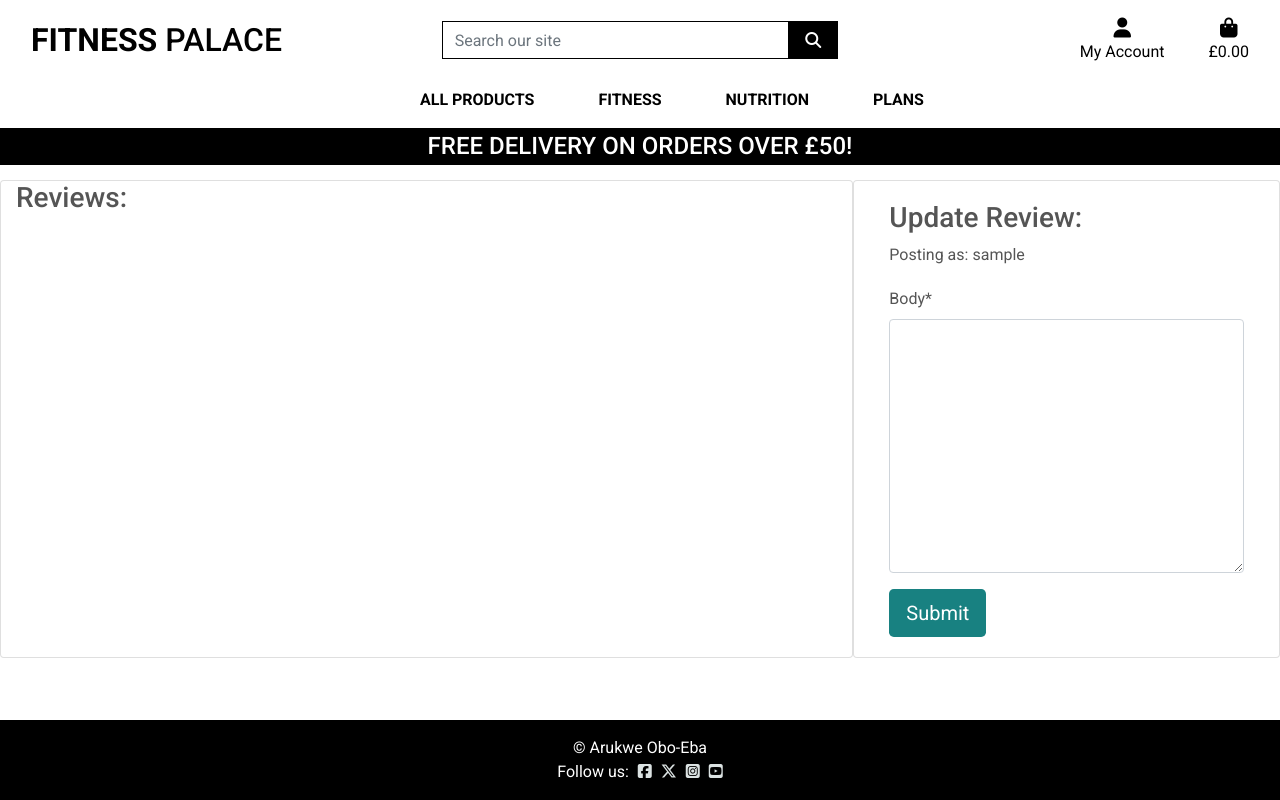
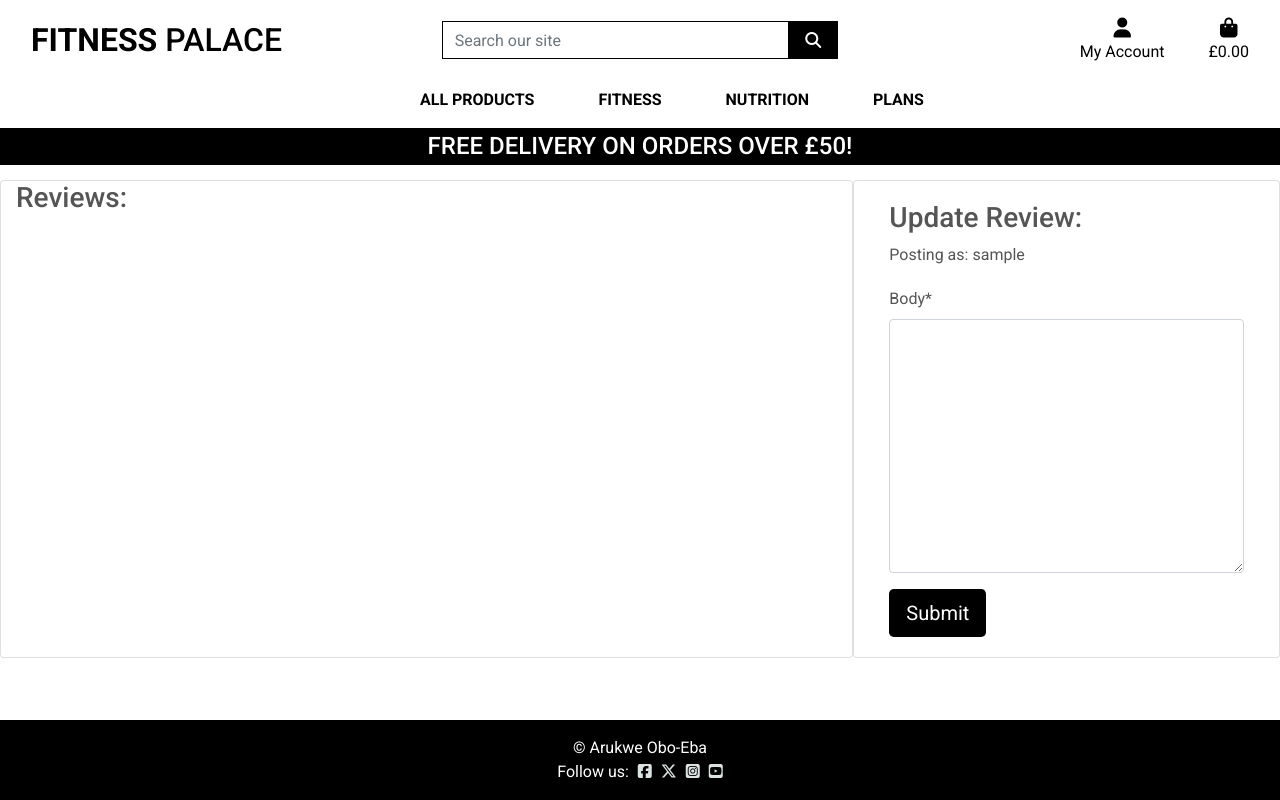
Before and after one commit to osaroo3/fitness-palace-ci-project5, a Django app: template products/templates/products/edit_review.html in a window 1280 px wide. Run offline with Django 3.2, Linux system fonts and the light colour scheme; the template is opened without the code that fills it: values that come from a table or form of the project are taken from there, others are empty; the visitor is signed in with stand-in values (Sample User, id 1); parts of the project's set-up code (start-up, migrations or seed data) failed here and were passed over; some libraries are stand-ins or nearby versions.

Commit message:
Styled edit review button

```diff
--- a/products/templates/products/edit_review.html
+++ b/products/templates/products/edit_review.html
@@ -57,7 +57,7 @@
                     {{ form | crispy }}
                     {% csrf_token %}
                     <button id="submitButton" type="submit"
-                    class="btn btn-signup btn-lg">Submit</button>
+                    class="btn btn-black btn-lg">Submit</button>
                 </form>
                 {% else %}
                 <p>Log in to leave a review</p>
```
